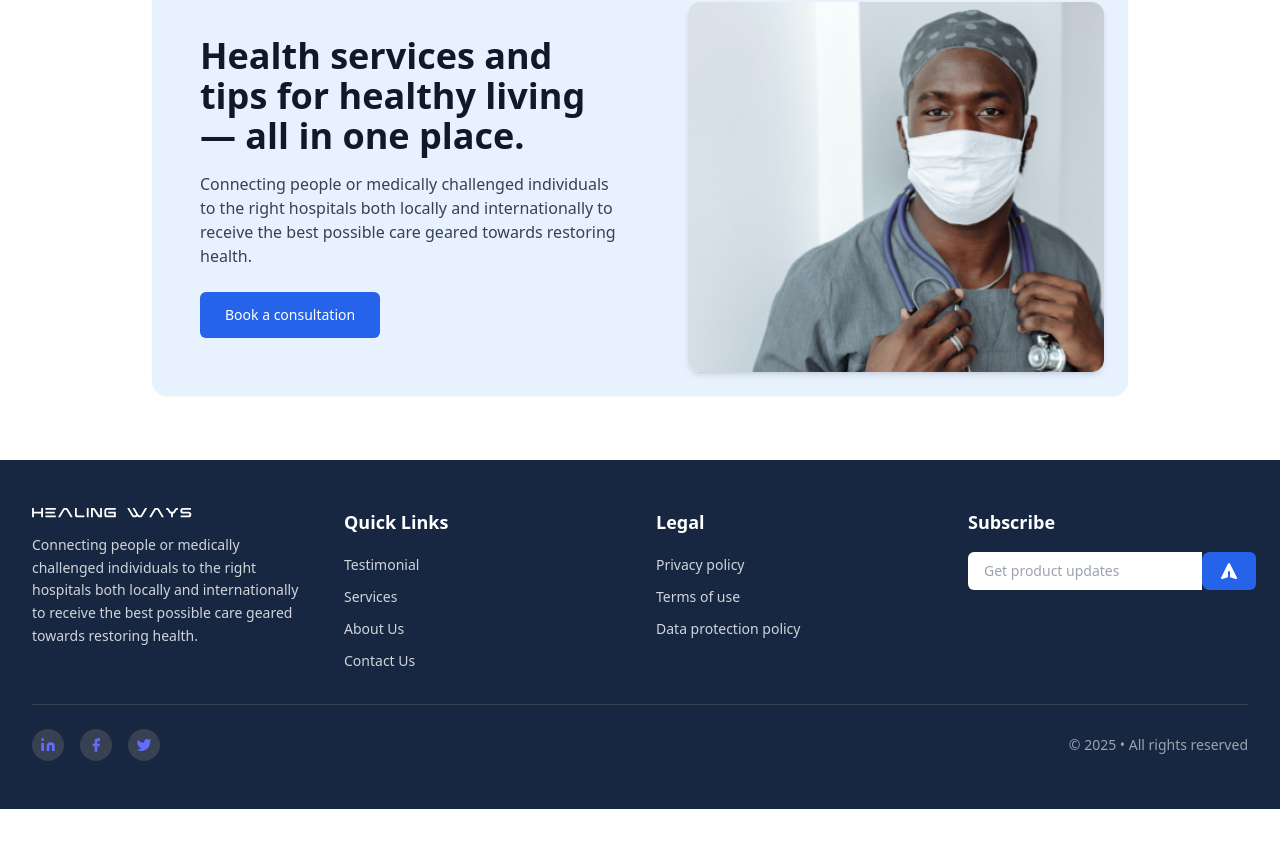
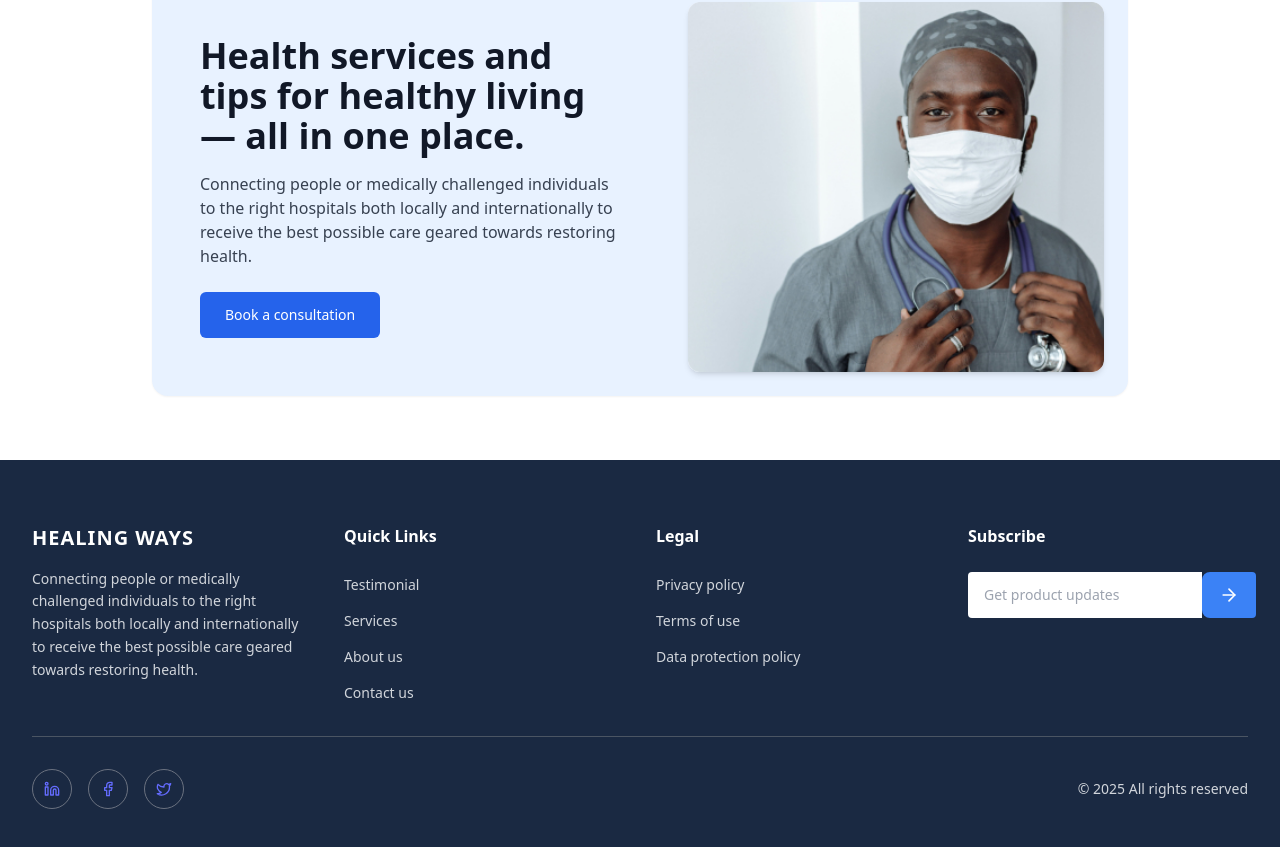
Before and after one commit to Binmuhammad001/healing-ways, a React (Vite) app: page / in a window 1280 px wide. Shown: the part 5166-6013 px from the top of the page. Before the commit the page ends 5975 px from the top, so only its background shows below. Built offline with nearby package versions, Linux system fonts and the light colour scheme.

Commit message:
Update footer.jsx

```diff
--- a/src/components/footer.jsx
+++ b/src/components/footer.jsx
@@ -1,48 +1,52 @@
-import { useState } from "react";
-import Logo from "../assets/logo.svg";
-
+import React, { useState } from 'react';
+import { Linkedin, Facebook, Twitter, ArrowRight } from 'lucide-react';
 
 export default function Footer() {
+  const [email, setEmail] = useState('');
+
+  const handleSubmit = (e) => {
+    e.preventDefault();
+    console.log('Subscribing:', email);
+    // Add your subscription logic here
+  };
+
   return (
-    <footer className="bg-[#172641] text-white py-12 px-4 w-full">
-      <div className="w-full px-4">
+    <footer className="bg-[#1a2942] text-white">
+      <div className="max-w-7xl mx-auto px-6 lg:px-8 py-16">
         {/* Main Footer Content */}
-        <div className="grid grid-cols-1 md:grid-cols-2 lg:grid-cols-4 gap-8 mb-8">
-
-          {/* Company Info */}
-          <div>
-            <div className="flex items-center mb-4">
-              <img src={Logo} alt="Healing Waves logo" className="w-40 h-auto filter invert brightness-0 mr-2" />
-            </div>
-
-
-            <p className="text-gray-300 text-sm leading-relaxed mb-4">
+        <div className="grid grid-cols-1 md:grid-cols-2 lg:grid-cols-4 gap-12 lg:gap-8">
+          {/* Brand Section */}
+          <div className="lg:col-span-1">
+            <h2 className="text-xl font-semibold tracking-wider mb-4">
+              HEALING WAYS
+            </h2>
+            <p className="text-gray-300 text-sm leading-relaxed">
               Connecting people or medically challenged individuals to the right hospitals both locally and internationally to receive the best possible care geared towards restoring health.
             </p>
           </div>
 
           {/* Quick Links */}
           <div>
-            <h4 className="text-lg font-semibold mb-4">Quick Links</h4>
-            <ul className="space-y-2">
+            <h3 className="text-base font-semibold mb-6">Quick Links</h3>
+            <ul className="space-y-3">
               <li>
-                <a href="#testimonial" className="text-gray-300 hover:text-white transition text-sm">
+                <a href="#testimonial" className="text-gray-300 text-sm hover:text-white transition-colors">
                   Testimonial
                 </a>
               </li>
               <li>
-                <a href="#services" className="text-gray-300 hover:text-white transition text-sm">
+                <a href="#services" className="text-gray-300 text-sm hover:text-white transition-colors">
                   Services
                 </a>
               </li>
               <li>
-                <a href="#aboutus" className="text-gray-300 hover:text-white transition text-sm">
-                  About Us
+                <a href="#about" className="text-gray-300 text-sm hover:text-white transition-colors">
+                  About us
                 </a>
               </li>
               <li>
-                <a href="#contactus" className="text-gray-300 hover:text-white transition text-sm">
-                  Contact Us
+                <a href="#contact" className="text-gray-300 text-sm hover:text-white transition-colors">
+                  Contact us
                 </a>
               </li>
             </ul>
@@ -50,20 +54,20 @@ export default function Footer() {
 
           {/* Legal */}
           <div>
-            <h4 className="text-lg font-semibold mb-4">Legal</h4>
-            <ul className="space-y-2">
+            <h3 className="text-base font-semibold mb-6">Legal</h3>
+            <ul className="space-y-3">
               <li>
-                <a href="#privacy" className="text-gray-300 hover:text-white transition text-sm">
+                <a href="#privacy" className="text-gray-300 text-sm hover:text-white transition-colors">
                   Privacy policy
                 </a>
               </li>
               <li>
-                <a href="#terms" className="text-gray-300 hover:text-white transition text-sm">
+                <a href="#terms" className="text-gray-300 text-sm hover:text-white transition-colors">
                   Terms of use
                 </a>
               </li>
               <li>
-                <a href="#Dataprotection" className="text-gray-300 hover:text-white transition text-sm">
+                <a href="#data-protection" className="text-gray-300 text-sm hover:text-white transition-colors">
                   Data protection policy
                 </a>
               </li>
@@ -72,69 +76,61 @@ export default function Footer() {
 
           {/* Subscribe */}
           <div>
-            <h4 className="text-lg font-semibold mb-4">Subscribe</h4>
-            <div className="flex">
+            <h3 className="text-base font-semibold mb-6">Subscribe</h3>
+            <form onSubmit={handleSubmit} className="flex">
               <input
                 type="email"
+                value={email}
+                onChange={(e) => setEmail(e.target.value)}
                 placeholder="Get product updates"
-                className="flex-1 px-4 py-2 rounded-l-md text-gray-900 focus:outline-none text-sm"
+                className="flex-1 px-4 py-3 bg-white text-gray-800 text-sm rounded-l focus:outline-none focus:ring-2 focus:ring-blue-500"
+                required
               />
-              <button className="bg-blue-600 hover:bg-blue-700 px-4 py-2 rounded-r-md transition">
-                <svg
-                  xmlns="http://www.w3.org/2000/svg"
-                  className="h-5 w-5"
-                  viewBox="0 0 20 20"
-                  fill="currentColor"
+              <button
+                type="submit"
+                className="bg-blue-500 hover:bg-blue-600 px-4 py-3 rounded-r transition-colors flex items-center justify-center"
+                aria-label="Subscribe"
               >
-                  <path d="M10.894 2.553a1 1 0 00-1.788 0l-7 14a1 1 0 001.169 1.409l5-1.429A1 1 0 009 15.571V11a1 1 0 112 0v4.571a1 1 0 00.725.962l5 1.428a1 1 0 001.17-1.408l-7-14z" />
-                </svg>
+                <ArrowRight className="w-5 h-5" />
               </button>
-            </div>
+            </form>
           </div>
         </div>
 
         {/* Divider */}
-        <div className="border-t border-gray-700 pt-6">
-          <div className="flex flex-col md:flex-row justify-between items-center">
+        <div className="border-t border-gray-600 my-8"></div>
+
+        {/* Bottom Section */}
+        <div className="flex flex-col md:flex-row justify-between items-center gap-4">
           {/* Social Icons */}
-            <div className="flex space-x-4 mb-4 md:mb-0">
-
+          <div className="flex gap-4">
             <a
               href="#linkedin"
-                className="w-8 h-8 bg-gray-700 hover:bg-gray-600 rounded-full flex items-center justify-center transition"
+              className="w-10 h-10 rounded-full border border-gray-500 flex items-center justify-center hover:bg-gray-700 hover:border-gray-400 transition-all"
+              aria-label="LinkedIn"
             >
-                <svg className="w-4 h-4" fill="currentColor" viewBox="0 0 24 24">
-                  <path d="M16 8a6 6 0 016 6v7h-4v-7a2 2 0 00-2-2 2 2 0 00-2 2v7h-4v-7a6 6 0 016-6zM2 9h4v12H2z" />
-                  <circle cx="4" cy="4" r="2" />
-                </svg>
+              <Linkedin className="w-4 h-4" />
             </a>
-
             <a
               href="#facebook"
-                className="w-8 h-8 bg-gray-700 hover:bg-gray-600 rounded-full flex items-center justify-center transition"
+              className="w-10 h-10 rounded-full border border-gray-500 flex items-center justify-center hover:bg-gray-700 hover:border-gray-400 transition-all"
+              aria-label="Facebook"
             >
-                <svg className="w-4 h-4" fill="currentColor" viewBox="0 0 24 24">
-                  <path d="M18 2h-3a5 5 0 00-5 5v3H7v4h3v8h4v-8h3l1-4h-4V7a1 1 0 011-1h3z" />
-                </svg>
+              <Facebook className="w-4 h-4" />
             </a>
-
             <a
               href="#twitter"
-                className="w-8 h-8 bg-gray-700 hover:bg-gray-600 rounded-full flex items-center justify-center transition"
+              className="w-10 h-10 rounded-full border border-gray-500 flex items-center justify-center hover:bg-gray-700 hover:border-gray-400 transition-all"
+              aria-label="Twitter"
             >
-                <svg className="w-4 h-4" fill="currentColor" viewBox="0 0 24 24">
-                  <path d="M23 3a10.9 10.9 0 01-3.14 1.53 4.48 4.48 0 00-7.86 3v1A10.66 10.66 0 013 4s-4 9 5 13a11.64 11.64 0 01-7 2c9 5 20 0 20-11.5a4.5 4.5 0 00-.08-.83A7.72 7.72 0 0023 3z" />
-                </svg>
+              <Twitter className="w-4 h-4" />
             </a>
-
-
           </div>
 
           {/* Copyright */}
-            <p className="text-gray-400 text-sm">
-              © 2025 • All rights reserved
+          <p className="text-gray-300 text-sm">
+            © 2025 All rights reserved
           </p>
-          </div>
         </div>
       </div>
     </footer>
```
Lines whose indentation alone changed are shown as unchanged.
